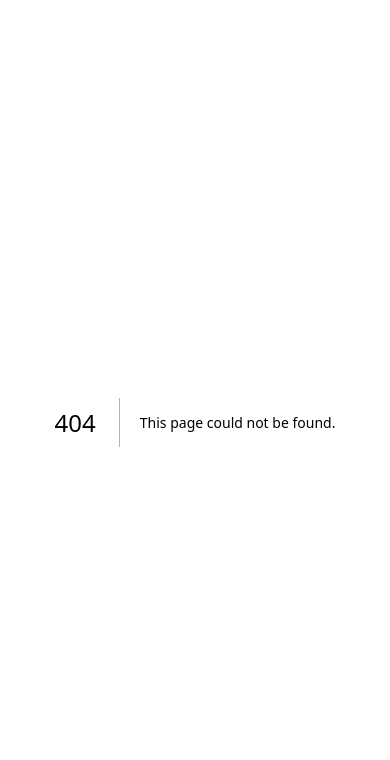
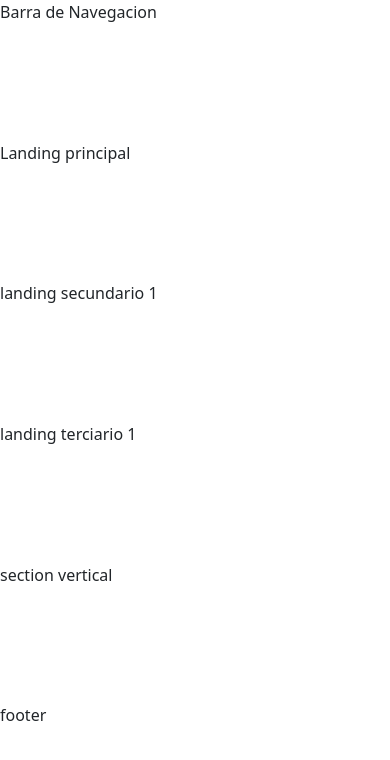
Before and after one commit to migue19/ComponentNext, a Next.js app: page /grid in a window 390 px wide. Before the commit this address had no page. Shown: the top 760 px of the page. Built offline with nearby package versions, Linux system fonts and the light colour scheme.

Commit message:
landing responsive

```diff
--- /dev/null
+++ b/src/components/SectionGrid/index.tsx
@@ -0,0 +1,11 @@
+import Page from './page'
+
+const SectionGrid=() => {
+    return (
+        <Page></Page>
+    )
+
+}
+
+
+export default SectionGrid
--- /dev/null
+++ b/src/components/SectionGrid/page.tsx
@@ -0,0 +1,43 @@
+import styles from './styles.module.scss'
+
+const Page=() => {
+    return (
+      <>
+        <div className={styles.containerGrid}>
+
+          <div className={styles.containerGridContent}>
+
+            <div className=''>
+              <p>Barra de Navegacion</p>
+            </div>
+
+            <div className=''>
+              <p>Landing principal</p>
+            </div>
+
+            <div className=''>
+              <p>landing secundario 1</p>
+            </div>
+
+            <div className=''>
+              <p>landing terciario 1</p>
+            </div>
+
+            <div className=''>
+              <p>section vertical</p>
+            </div>
+
+            <div className=''>
+              <p>footer</p>
+            </div>
+
+
+          </div>
+        </div>
+      </>
+    )
+
+}
+
+
+export default Page
--- /dev/null
+++ b/src/components/SectionGrid/styles.module.scss
@@ -0,0 +1,29 @@
+.containerGrid{
+    height: 100vh;
+    width: 100%;
+}
+.containerGridContent{
+    height: 100%;
+    width: 100%;
+    display: grid;
+    grid-template-areas:
+    "nabvar navbar navbar navbar"
+    "landing landing landing landing"
+    "nabvar navbar navbar sectionvertical"
+    "nabvar navbar navbar sectionvertical"
+    "footer footer footer footer"
+    ;
+}
+.areaNavBar{
+
+}
+.areaLanding{
+
+}
+.sectionVertical{
+
+}
+
+.areaFooter{
+
+}
--- /dev/null
+++ b/src/components/SectionResponsive/index.tsx
@@ -0,0 +1,11 @@
+import Page from './page'
+
+const SectionResponsive=() => {
+    return (
+        <Page></Page>
+    )
+
+}
+
+
+export default SectionResponsive
--- /dev/null
+++ b/src/components/SectionResponsive/page.tsx
@@ -0,0 +1,25 @@
+import styles from './styles.module.scss'
+
+const Page=() => {
+    return (
+      <>
+        <div className='container text-center border border-dark'>
+          <div className='row'>
+            <div className='col border border-dark'>
+              <p>Column</p>
+            </div>
+            <div className='col border border-dark'>
+              <p>Column 2</p>
+            </div>
+            <div className='col border border-dark'>
+              <p>Column 3</p>
+            </div>
+          </div>
+        </div>
+      </>
+    )
+
+}
+
+
+export default Page
--- /dev/null
+++ b/src/components/SectionTables/page.tsx
@@ -0,0 +1,71 @@
+import styles from './styles.module.scss'
+
+const tableData = [
+    {
+        Nombre: "Juan 1",
+        Apellido: "Apellido 1",
+        Telefono: "1111111111"
+    },
+    {
+        Nombre: "Juan 2",
+        Apellido: "Apellido 2",
+        Telefono: "2222222222"
+    },
+    {
+        Nombre: "Juan 3",
+        Apellido: "Apellido 3",
+        Telefono: "3333333333"
+    },
+    {
+        Nombre: "Juan 4",
+        Apellido: "Apellido 4",
+        Telefono: "4444444444"
+    },
+    {
+        Nombre: "Juan 5",
+        Apellido: "Apellido 5",
+        Telefono: "4444444445"
+    },
+]
+
+const Page=() => {
+    return (
+      <>
+      <div className={styles.sectionLandingContainer}>
+        <div className={styles.sectionLandingContent}>
+
+            <div className='table-responsive-sm'>
+            <table className='table'>
+            <thead>
+                <tr>
+                    <th scope='col'>#</th>
+                    <th scope='col'>Nombre</th>
+                    <th scope='col'>Apellido</th>
+                    <th scope='col'>Telefono</th>
+                </tr>
+            </thead>
+            <tbody>
+                {
+                    tableData.map( (item,index)=>{
+
+                        return(
+                        <tr key={index}>
+                            <th scope='row'>{index}</th>
+                            <td>{item.Nombre}</td>
+                            <td>{item.Apellido}</td>
+                            <td>{item.Telefono}</td>
+                        </tr>)
+                    })
+                }
+            </tbody>
+            </table>
+            </div>
+        </div>
+      </div>
+      </>
+    )
+
+}
+
+
+export default Page
--- /dev/null
+++ b/src/components/SectionTables/styles.module.scss
@@ -0,0 +1,19 @@
+.sectionLandingContainer{
+    height: 100%;
+    width: 100%;
+    color: white;
+   display: flex;
+   justify-content: center;
+   align-items: center;
+}
+.sectionLandingContent{
+    height: 50%;
+    width: 70%;
+    text-align: center;
+    h1{
+        font-size: 5rem;
+    }
+    p{
+        font-size: 1.5rem;
+    }
+}
--- /dev/null
+++ b/src/pages/grid.tsx
@@ -0,0 +1,14 @@
+import Head from 'next/head'
+import SectionResponsive from '@/components/SectionResponsive';
+import SectionGrid from '@/components/SectionGrid';
+export default function grid() {
+  return (
+    <>
+      <Head>
+        <title>STS</title>
+        <link rel="icon" href="/favicon.ico" />
+      </Head>
+      <SectionGrid></SectionGrid>
+    </>
+  )
+}
--- a/src/pages/index.tsx
+++ b/src/pages/index.tsx
@@ -5,7 +5,8 @@ import SectionLandingTop from '@/components/SectionLangindTop';
 import SectionServices from '@/components/SectionServices';
 import SectionFooter from '@/components/SectionFooter';
 import styles from '../styles/Home.module.scss'
-
+import SectionTables from '@/components/SectionTables';
+import SectionResponsive from '@/components/SectionResponsive';
 export default function Home() {
   return (
     <>
@@ -22,8 +23,6 @@ export default function Home() {
         <SectionLandingTop></SectionLandingTop>
       </div>
 
-      <Formulario></Formulario>
-
       <div id={'servicios'} className={styles.sectionServices}>
         <SectionServices></SectionServices>
       </div>
```
Also changed, not shown: src/components/SectionTables/index.tsx (added, +11 -0 lines), src/pages/about.tsx (added, +13 -0 lines), src/components/SectionResponsive/styles.module.scss (added).
